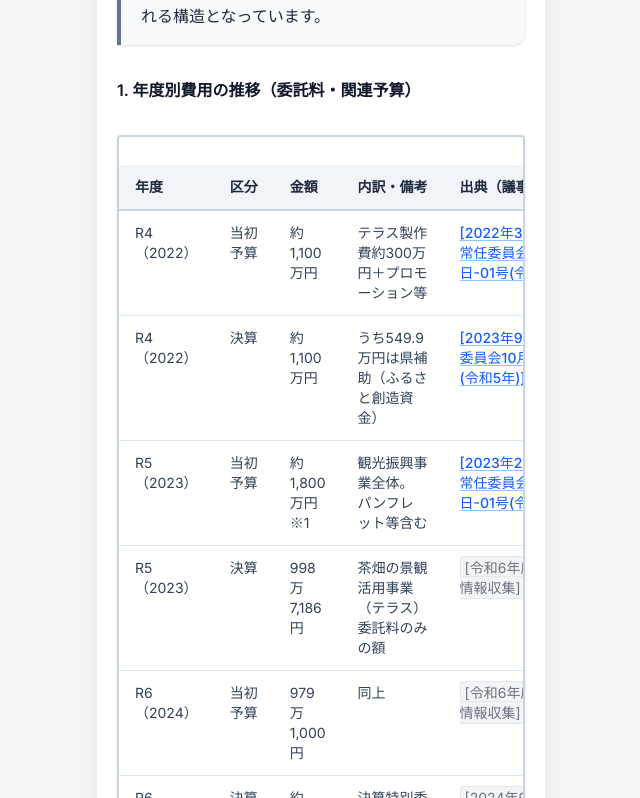
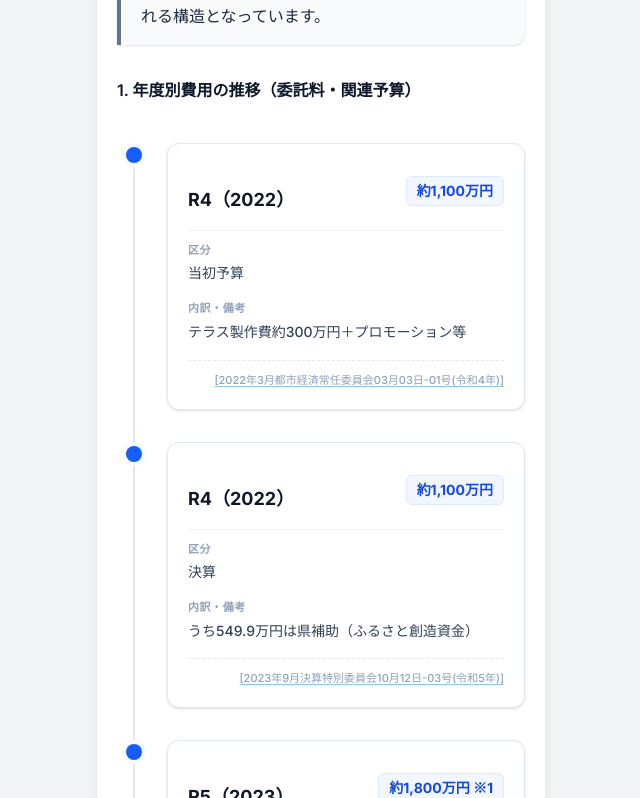
Before and after one commit to iruma-voice/open-iruma-app, a Next.js app: page /issues/01aebbf78e03 in a window 1280 px wide. Shown: the part 5482-6280 px from the top of the page, without its empty margins (319-959 px from the left). Built offline with nearby package versions, Linux system fonts and the light colour scheme.

Commit message:
feat: 年度別データ（タイムライン表）のモバイルUI実装を追加

```diff
--- a/src/components/MarkdownRenderer.tsx
+++ b/src/components/MarkdownRenderer.tsx
@@ -222,7 +222,66 @@ export default function MarkdownRenderer({ content }: { content: string }) {
           const hasAmountCol = headers.some(h => h.includes('金額') || h.includes('値上げ') || h.includes('予算') || h.includes('費用') || h.includes('負担'));
           const isTimelineTable = headers[0] === '年度';
 
-          if (colCount >= 4 && !isTimelineTable) {
+          if (isTimelineTable) {
+            return (
+              <div className="relative border-l-2 border-slate-200 ml-3 md:ml-4 my-10 space-y-8 font-sans">
+                {rows.map((rowCells, rIdx) => {
+                   const yearTitle = rowCells[0];
+
+                   const highlightIdx = headers.findIndex(h => h.match(/金額|費用|予算|利用者数|人数|件数/));
+                   const highlightVal = highlightIdx !== -1 ? rowCells[highlightIdx] : null;
+
+                   return (
+                      <div key={rIdx} className="relative pl-6 md:pl-8">
+                        <div className="absolute w-4 h-4 bg-blue-600 rounded-full -left-[9px] top-1 ring-4 ring-slate-50 shadow-sm" />
+
+                        <div className="bg-white border border-slate-200 rounded-xl p-4 md:p-5 shadow-sm hover:shadow-md transition-shadow">
+                          <div className="flex flex-wrap justify-between items-center gap-3 mb-3 border-b border-slate-100 pb-3">
+                            <h4 className="text-lg font-bold text-slate-900 leading-none">{yearTitle}</h4>
+                            {highlightVal && (
+                               <span className="font-mono font-bold text-blue-700 bg-blue-50/80 px-2.5 py-1 rounded-md text-sm border border-blue-100">
+                                 {highlightVal}
+                               </span>
+                            )}
+                          </div>
+
+                          <div className="space-y-4 text-sm">
+                            {headers.slice(1).map((header, cIdx) => {
+                               const actualIndex = cIdx + 1;
+                               if (actualIndex === highlightIdx) return null;
+
+                               const cellData = rowCells[actualIndex];
+                               if (!cellData || cellData === '─' || (Array.isArray(cellData) && cellData.length === 0)) return null;
+
+                               const isSource = header.includes('出典') || header.includes('根拠');
+
+                               if (isSource) {
+                                  return (
+                                     <div key={cIdx} className="text-right pt-2 mt-3 border-t border-dashed border-slate-200">
+                                        <div className="font-mono text-[11px] text-slate-400 [&_a]:text-slate-400 [&_a]:underline [&_span]:!bg-transparent [&_span]:!border-none [&_span]:!p-0 inline-block">
+                                           {cellData}
+                                        </div>
+                                     </div>
+                                  );
+                               }
+
+                               return (
+                                 <div key={cIdx} className="flex flex-col gap-1">
+                                   <span className="font-bold text-[11px] text-slate-400 uppercase tracking-wider">{header}</span>
+                                   <div className="text-slate-700 leading-relaxed [&_a]:text-blue-600 [&_a]:underline font-medium">
+                                     {cellData}
+                                   </div>
+                                 </div>
+                               );
+                            })}
+                          </div>
+                        </div>
+                      </div>
+                   );
+                })}
+              </div>
+            );
+          } else if (colCount >= 4) {
             return (
               <div className="space-y-6 my-8 font-sans">
                 {rows.map((rowCells, rIdx) => {
```
